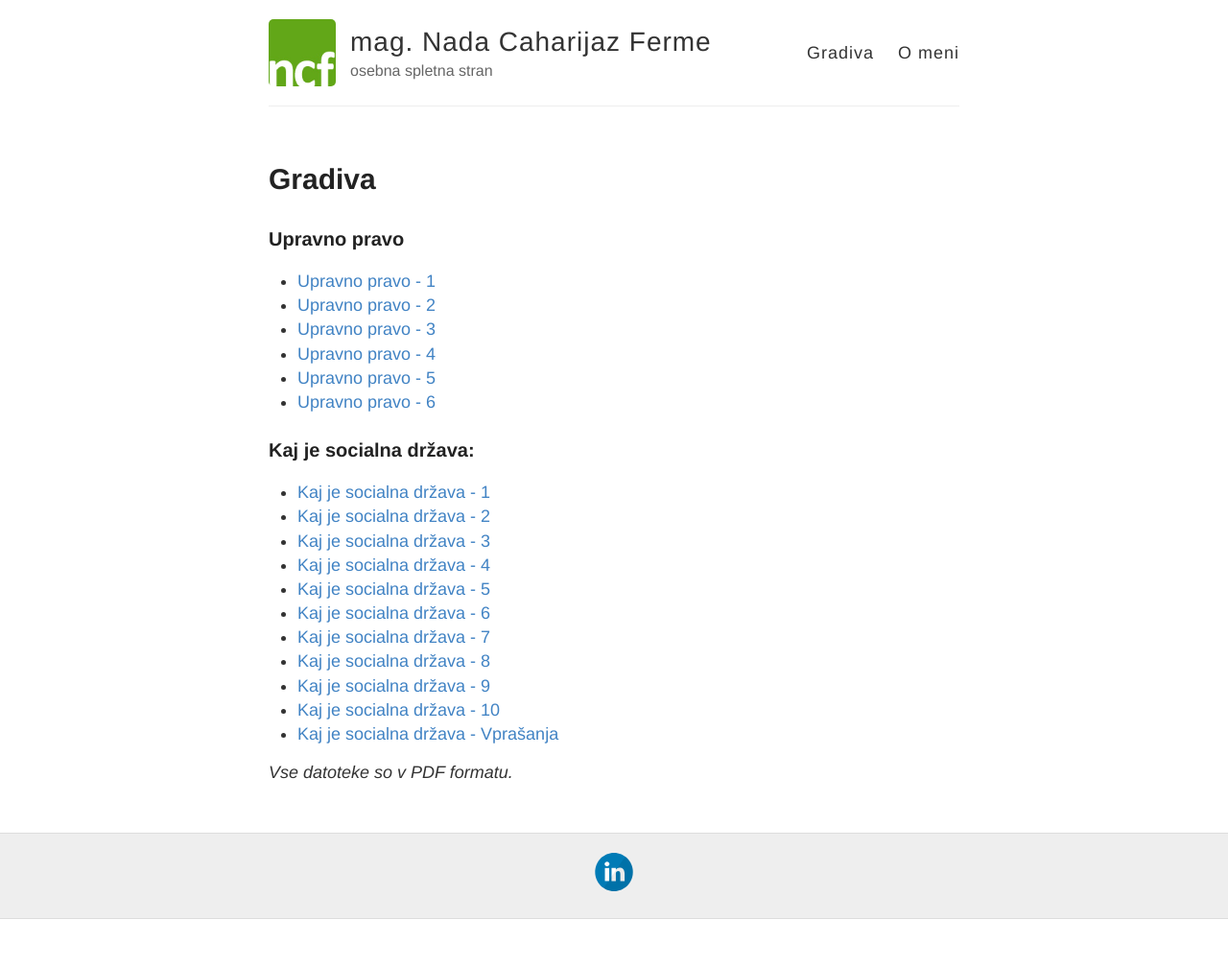
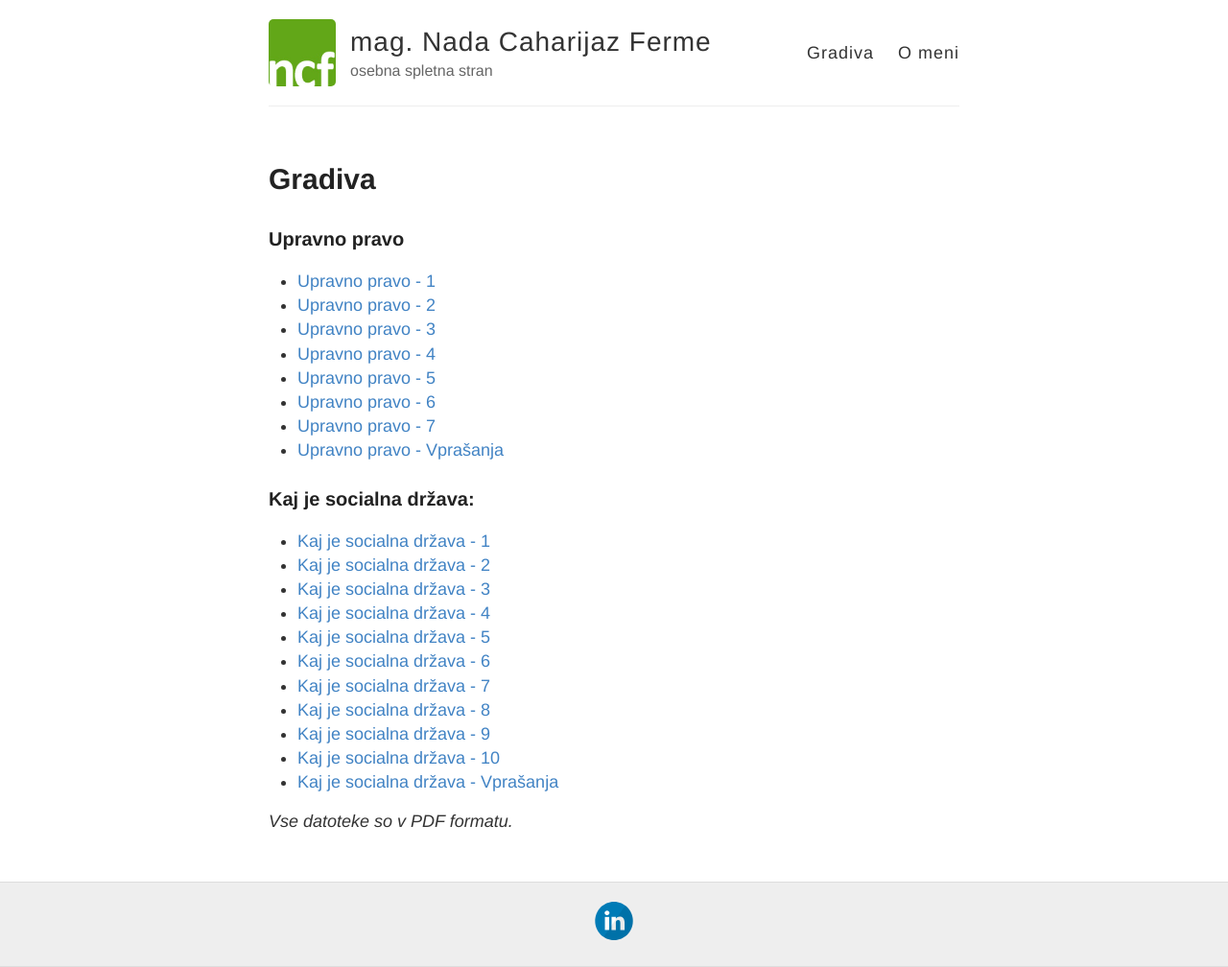
Before and after one commit to th0r88/nadafermesi, a Jekyll site: the page built from gradiva.md, in a window 1280 px wide. Shown: the whole page at 96% size. Built offline with Jekyll 4.4.1, drawn with Linux system fonts in a browser that asks for light colours; before the commit the page ends 958 px from its top, so only the background shows below that.

Commit message:
Update gradiva.md

```diff
--- a/gradiva.md
+++ b/gradiva.md
@@ -12,6 +12,8 @@ permalink: /gradiva/
 - [Upravno pravo - 4](/uploads/Upravno_Pravo_04.pdf)
 - [Upravno pravo - 5](/uploads/Upravno_Pravo_05.pdf)
 - [Upravno pravo - 6](/uploads/Upravno_Pravo_06.pdf)
+- [Upravno pravo - 7](/uploads/Upravno_Pravo_07.pdf)
+- [Upravno pravo - Vprašanja](/uploads/Upravno_Pravo_Vprasanja.pdf)
 
 
 
```
